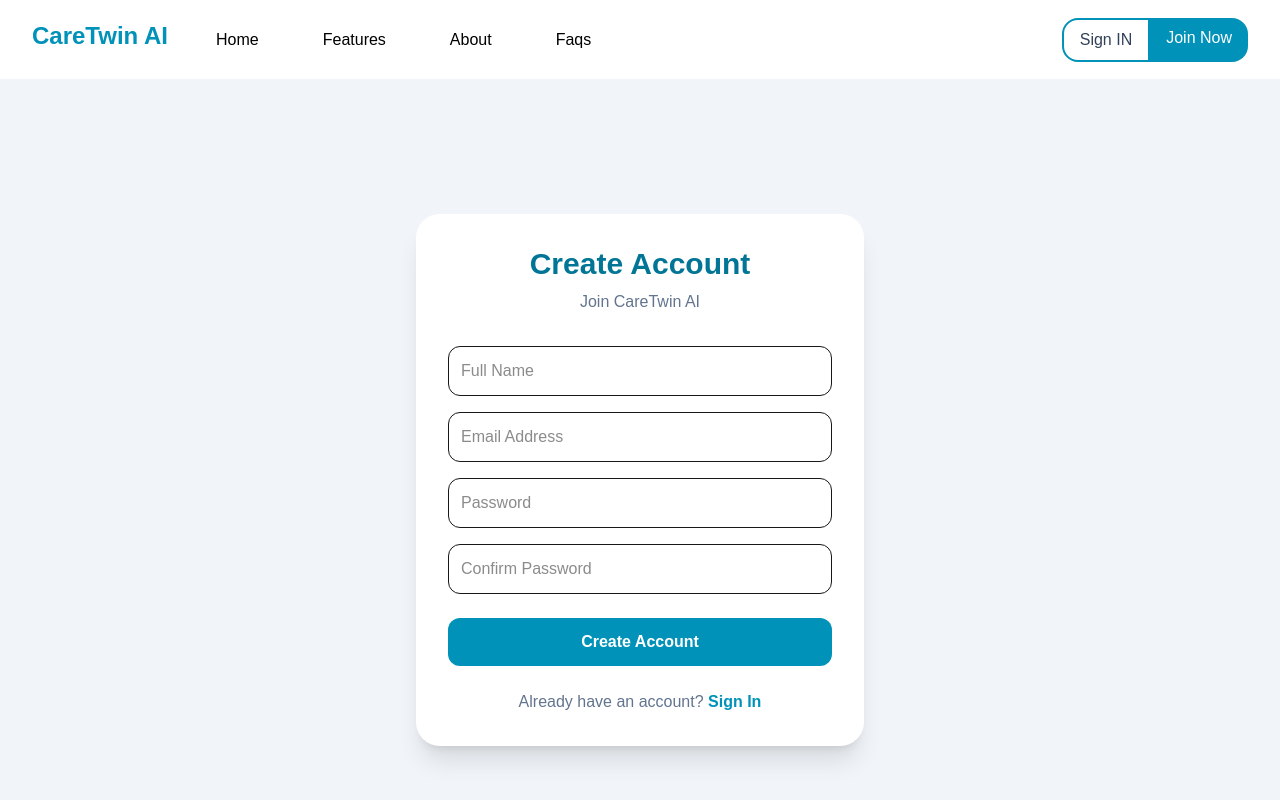
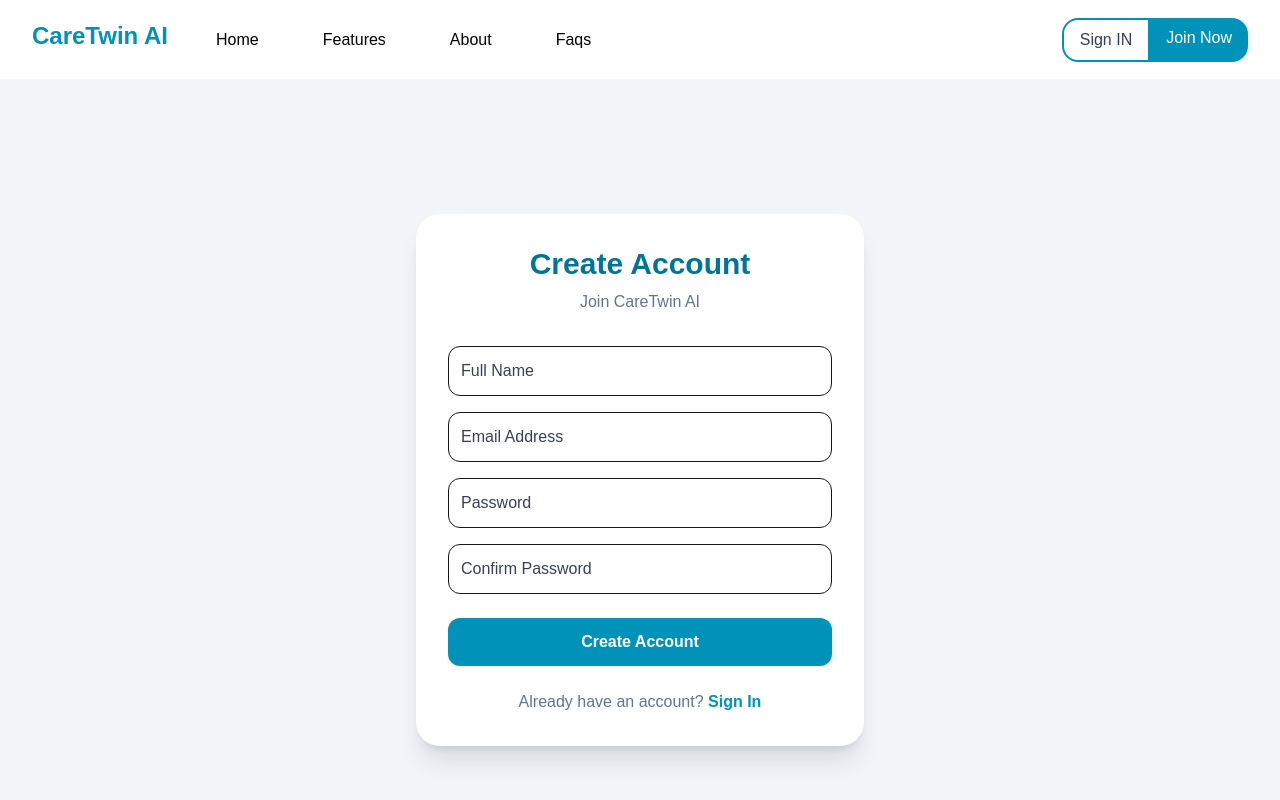
Before and after one commit to rohitsingh15072005/caretwin, a Next.js app: page /signup in a window 1280 px wide. Shown: the top 800 px of the page. Built offline with nearby package versions, Linux system fonts and the light colour scheme.

Commit message:
field text change grey to gray

```diff
--- a/app/(website)/login/page.tsx
+++ b/app/(website)/login/page.tsx
@@ -45,7 +45,7 @@
           placeholder="Enter your email"
           value={email}
           onChange={(e) => setEmail(e.target.value)}
-          className="w-full rounded-xl border placeholder:text-grey-500 border-slate-300 p-3 mb-5 outline-none focus:border-cyan-500"
+          className="w-full rounded-xl border placeholder:text-gray-700 border-slate-300 p-3 mb-5 outline-none focus:border-cyan-500"
         />
 
         {/* Password */}
@@ -59,7 +59,7 @@
           placeholder="Enter your password"
           value={password}
           onChange={(e) => setPassword(e.target.value)}
-          className="w-full rounded-xl border placeholder:text-grey-500 border-slate-300 p-3 mb-6 outline-none focus:border-cyan-500"
+          className="w-full rounded-xl border placeholder:text-gray-700 border-slate-300 p-3 mb-6 outline-none focus:border-cyan-500"
         />
 
         {/* Login Button */}
--- a/app/(website)/signup/page.tsx
+++ b/app/(website)/signup/page.tsx
@@ -62,7 +62,7 @@
           placeholder="Full Name"
           value={form.name}
           onChange={handleChange}
-          className="w-full border rounded-xl p-3 mb-4 placeholder:text-grey-500"
+          className="w-full border rounded-xl p-3 mb-4 placeholder:text-gray-700"
         />
 
         <input
@@ -71,7 +71,7 @@
           placeholder="Email Address"
           value={form.email}
           onChange={handleChange}
-          className="w-full border rounded-xl p-3 mb-4 placeholder:text-grey-500"
+          className="w-full border rounded-xl p-3 mb-4 placeholder:text-gray-700"
         />
 
         <input
@@ -80,7 +80,7 @@
           placeholder="Password"
           value={form.password}
           onChange={handleChange}
-          className="w-full border rounded-xl p-3 mb-4 placeholder:text-grey-500"
+          className="w-full border rounded-xl p-3 mb-4 placeholder:text-gray-700"
         />
 
         <input
@@ -89,7 +89,7 @@
           placeholder="Confirm Password"
           value={form.confirmPassword}
           onChange={handleChange}
-          className="w-full border rounded-xl p-3 mb-6 placeholder:text-grey-500"
+          className="w-full border rounded-xl p-3 mb-6 placeholder:text-gray-700"
         />
 
         <button
--- a/components/Dashboard/Header.tsx
+++ b/components/Dashboard/Header.tsx
@@ -19,7 +19,7 @@
         <input
           type="text"
           placeholder="Search health records..."
-          className="w-full pl-12 pr-4 py-3 rounded-xl border border-slate-200 bg-slate-50 focus:outline-none focus:ring-2 focus:ring-cyan-500"
+          className="w-full pl-12 pr-4 py-3 placeholder:text-gray-500 rounded-xl border border-slate-200 bg-slate-50 focus:outline-none focus:ring-2 focus:ring-cyan-500"
         />
 
       </div>
```
